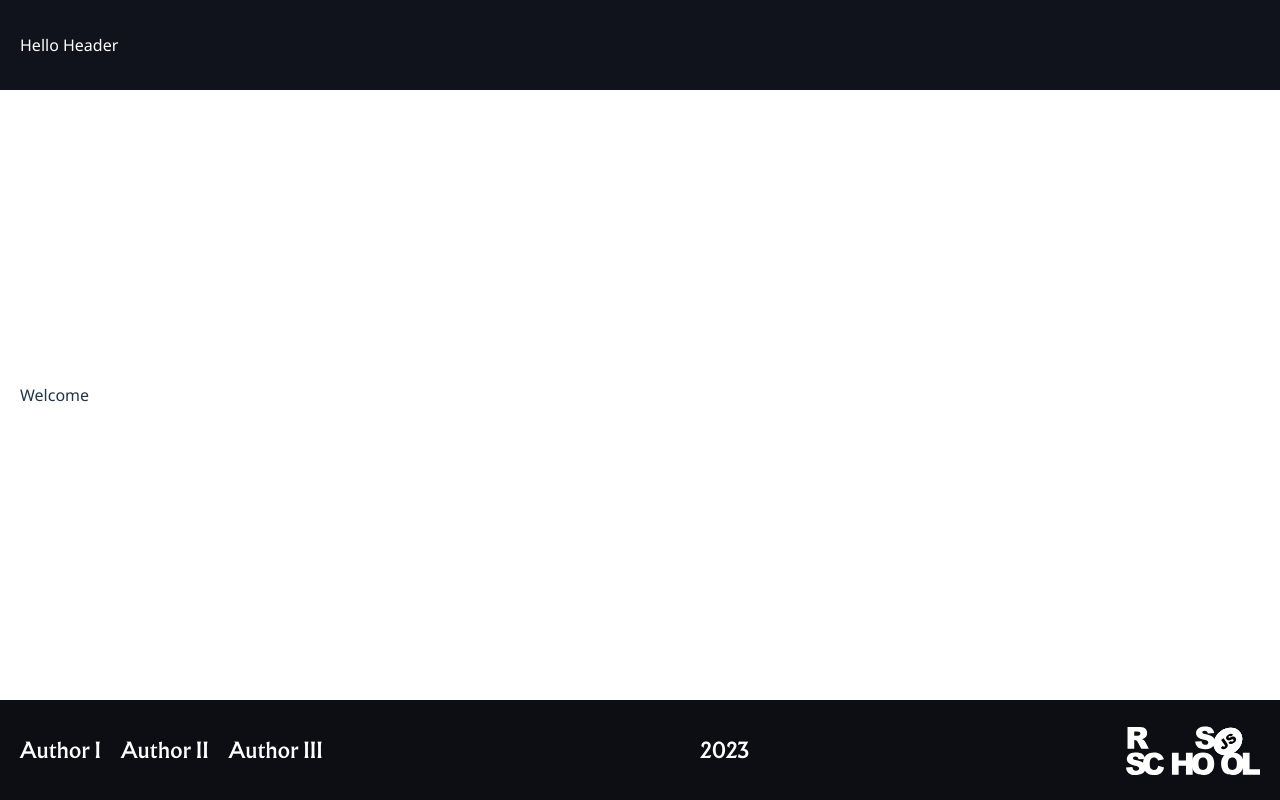
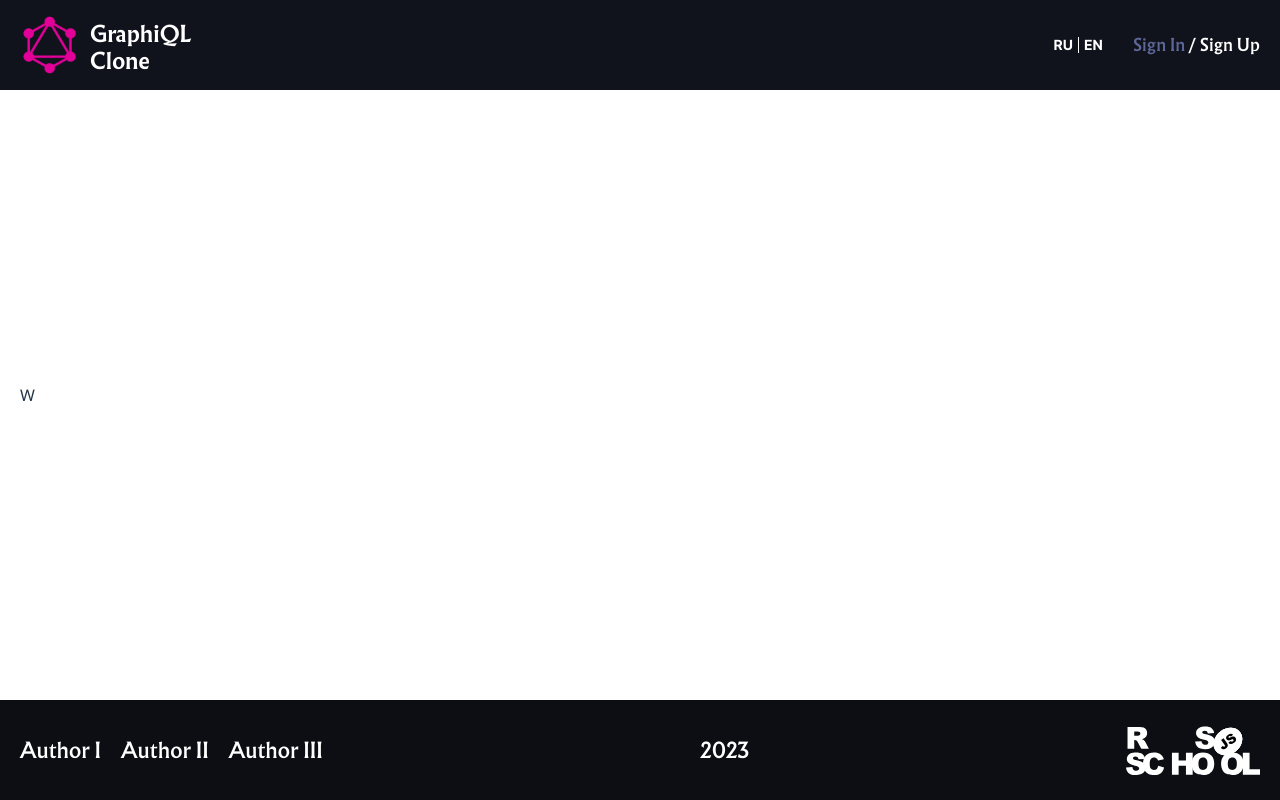
Before and after one commit to bloodsuckers-spb/graphiql-app, a React (Vite) app: page / in a window 1280 px wide. Built offline with nearby package versions, Linux system fonts and the light colour scheme.

Commit message:
feat: add header layout

```diff
--- a/src/app/styles/fonts.scss
+++ b/src/app/styles/fonts.scss
@@ -1,6 +1,6 @@
 @font-face {
   font-family: 'Noto-Sans';
-  src: url(@/shared/assets/fonts/Noto-Sans-Regular.woff2) format('woff2');
+  src: url(shared/assets/fonts/Noto-Sans-Regular.woff2) format('woff2');
   font-weight: 400;
   font-display: swap;
   font-style: normal;
@@ -8,7 +8,7 @@
 
 @font-face {
   font-family: 'Noto-Sans';
-  src: url(@/shared/assets/fonts/Noto-Sans-SemiBold.woff2) format('woff2');
+  src: url(shared/assets/fonts/Noto-Sans-SemiBold.woff2) format('woff2');
   font-weight: 600;
   font-display: swap;
   font-style: normal;
@@ -16,7 +16,7 @@
 
 @font-face {
   font-family: 'Reaver';
-  src: url(@/shared/assets/fonts/Reaver-Bold.woff2) format('woff2');
+  src: url(shared/assets/fonts/Reaver-Bold.woff2) format('woff2');
   font-weight: 700;
   font-display: swap;
   font-style: normal;
@@ -24,8 +24,24 @@
 
 @font-face {
   font-family: 'Reaver';
-  src: url(@/shared/assets/fonts/Reaver-SemiBold.woff2) format('woff2');
+  src: url(shared/assets/fonts/Reaver-SemiBold.woff2) format('woff2');
   font-weight: 600;
   font-display: swap;
   font-style: normal;
 }
+
+@font-face {
+  font-family: 'Inter';
+  src: url(shared/assets/fonts/Inter-Regular.woff2) format('woff2');
+  font-weight: 400;
+  font-display: swap;
+  font-style: normal;
+}
+
+@font-face {
+  font-family: 'Inter';
+  src: url(shared/assets/fonts/Inter-Bold.woff2) format('woff2');
+  font-weight: 700;
+  font-display: swap;
+  font-style: normal;
+}
--- a/src/pages/welcome/Welcome.tsx
+++ b/src/pages/welcome/Welcome.tsx
@@ -1,4 +1,4 @@
 /* eslint-disable import/no-default-export */
-const Welcome = () => <div>Welcome</div>;
+const Welcome = () => <div>W</div>;
 
 export default Welcome;
--- a/src/widgets/header/Header.module.scss
+++ b/src/widgets/header/Header.module.scss
@@ -1,4 +1,5 @@
 .header {
+  font-family: 'Reaver', serif;
   background-color: var(--bg-main);
   color: #fff;
 }
@@ -10,3 +11,73 @@
 .inner {
   @extend %content;
 }
+
+.logo {
+  display: flex;
+
+  &__img {
+    width: 60px;
+    margin-right: 10px;
+  }
+
+  &__title {
+    display: flex;
+    align-items: flex-end;
+    width: 110px;
+    line-height: 27px;
+    font-weight: 700;
+    font-size: 21px;
+  }
+}
+
+.options {
+  display: flex;
+  gap: 30px;
+  line-height: 1em;
+}
+
+.localization {
+  display: flex;
+  font-family: 'Inter', sans-serif;
+  font-weight: 700;
+  font-size: 14px;
+  cursor: pointer;
+
+  &__ru {
+    padding-right: 5px;
+    border-right: 1px solid #fff;
+    transition: all 0.3s ease;
+    &:hover {
+      opacity: 0.5;
+    }
+  }
+
+  &__en {
+    padding-left: 5px;
+    transition: all 0.3s ease;
+    &:hover {
+      opacity: 0.5;
+    }
+  }
+}
+
+.auth {
+  font-family: 'Reaver', 'serif';
+  font-weight: 600;
+  cursor: pointer;
+}
+
+.sign__in {
+  color: #5d6798;
+  transition: all 0.3s ease;
+  &:hover {
+    opacity: 0.5;
+  }
+}
+
+.sign__up {
+  transition: all 0.3s ease;
+  &:hover {
+    opacity: 0.5;
+  }
+}
--- a/src/widgets/header/Header.tsx
+++ b/src/widgets/header/Header.tsx
@@ -1,9 +1,31 @@
 import styles from './Header.module.scss';
 
-export const Header = () => (
-  <header className={styles.header}>
-    <div className={styles.bounding}>
-      <div className={styles.inner}>Hello Header</div>
-    </div>
-  </header>
-);
+export const Header = () => {
+  return (
+    <header className={styles.header}>
+      <div className={styles.bounding}>
+        <div className={styles.inner}>
+          <div className={styles.logo}>
+            <img
+              className={styles.logo__img}
+              src="apple-touch-icon.png"
+              alt="GraphiQL Logo"
+            />
+            <p className={styles.logo__title}>GraphiQL Clone</p>
+          </div>
+          <div className={styles.options}>
+            <div className={styles.localization}>
+              <span className={styles.localization__ru}>RU</span>
+              <span className={styles.localization__en}>EN</span>
+            </div>
+            <div className={styles.auth}>
+              <span className={styles.sign__in}>Sign In</span>
+              <span> / </span>
+              <span className={styles.sign__up}>Sign Up</span>
+            </div>
+          </div>
+        </div>
+      </div>
+    </header>
+  );
+};
```
Also changed, not shown: src/shared/assets/fonts/Inter-Bold.woff2 (added), src/shared/assets/fonts/Inter-Regular.woff2 (added).
